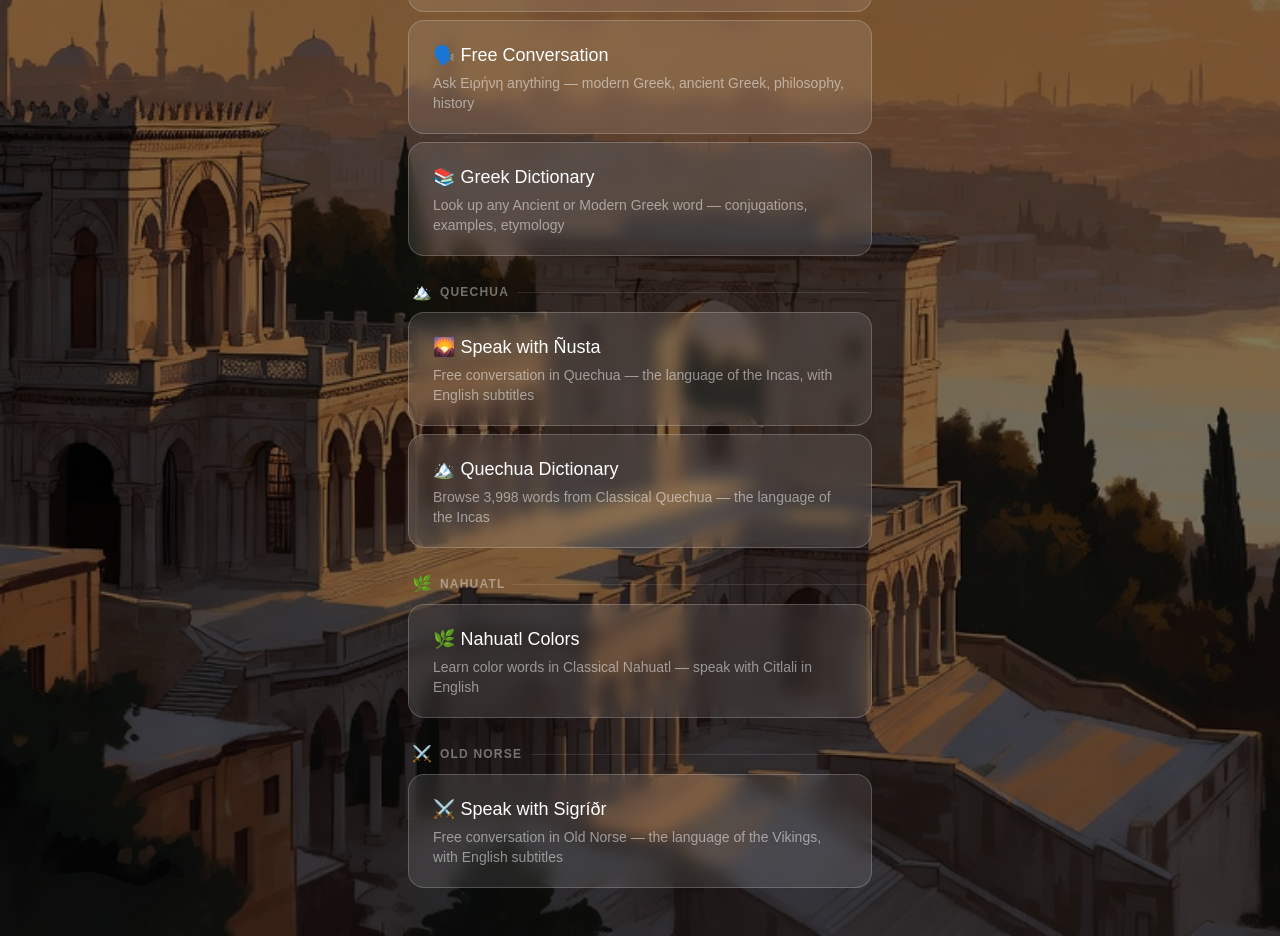
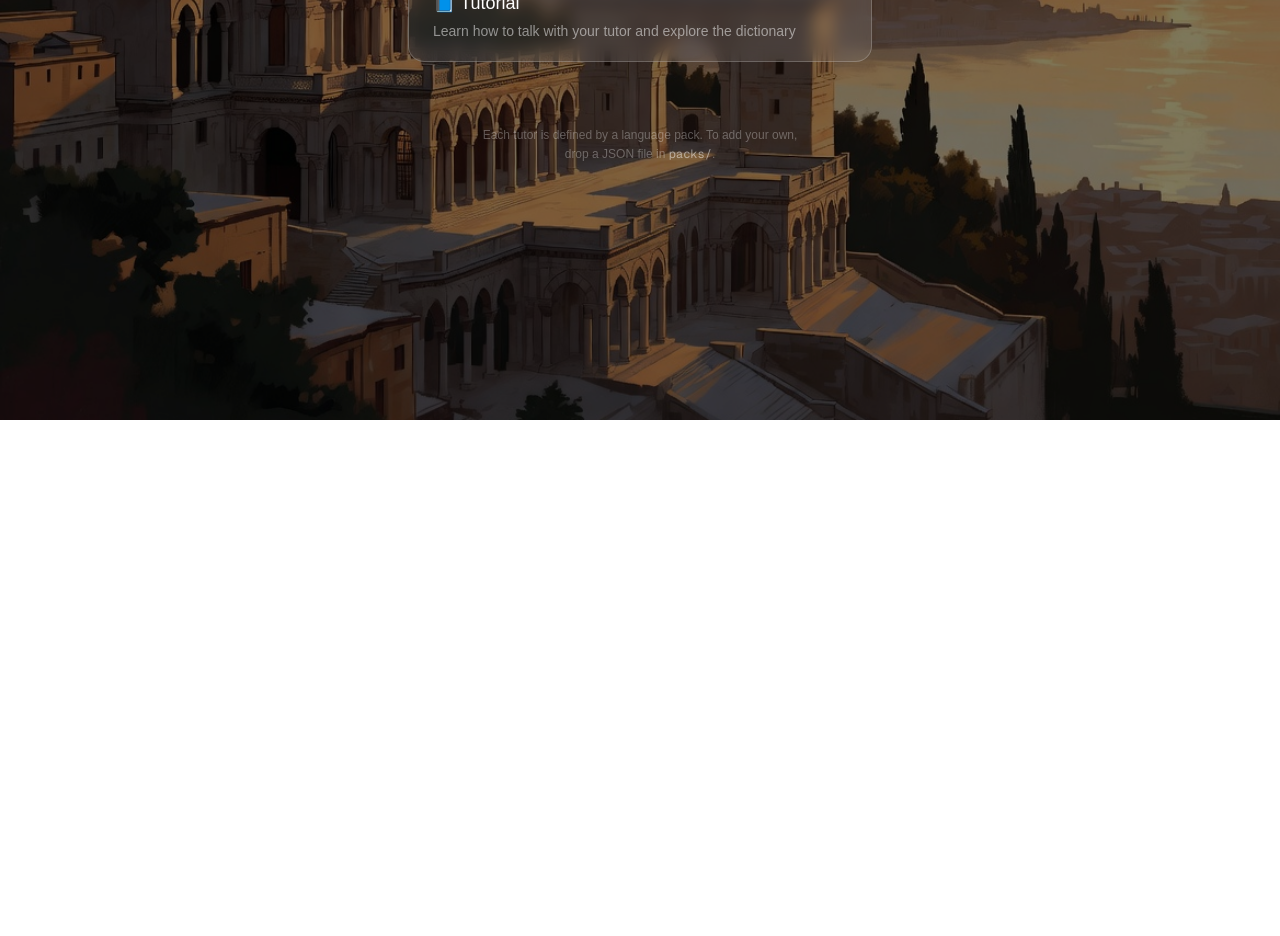
Before and after one commit to StanfordCS194/spr26-Team-25, a Next.js app in the folder frontend/: page /tutor in a window 1280 px wide. Shown: the part 380-1316 px from the top of the page. After the commit the page ends 800 px from the top, so only its background shows below. Built offline with nearby package versions, Linux system fonts and the light colour scheme.

Commit message:
rewrite tutor catalog as a pack-driven Server Component

```diff
--- a/frontend/app/tutor/page.tsx
+++ b/frontend/app/tutor/page.tsx
@@ -1,92 +1,73 @@
-'use client';
+import Link from 'next/link';
+import { listPacks } from '@/lib/language-pack/registry';
+import { readPackFromDisk } from '@/lib/language-pack/serverLoader';
+import type { LanguagePack, LanguageStatus } from '@/lib/language-pack/types';
 
-import { useRouter } from 'next/navigation';
-
-const BACKGROUNDS = [
-  '/backgrounds/atardecer_palacio.jpg',
-  '/backgrounds/atardecer_ruinas_realistas.jpg',
-  '/backgrounds/bg3.jpg',
-  '/backgrounds/bg4.jpg',
-  '/backgrounds/biblioteca_alejandria.jpg',
-  '/backgrounds/calle_jerusalen_dia.jpg',
-  '/backgrounds/lindo_mar.jpg',
-  '/backgrounds/mercado_dia_realista.jpg',
-  '/backgrounds/ruinas_noche_realista.jpg',
-];
-
-// Each category groups the mode buttons for one language.
-// To add a new language or mode, just add an entry here — no JSX changes needed.
-const CATEGORIES = [
-  {
-    label: 'Ancient Greek',
-    flag: '🏛️',
-    modes: [
+// Auxiliary modes (lessons, dictionaries) that aren't expressed in the pack
+// itself yet. Keyed by pack id. When the schema grows a `extras` block these
+// move into the pack JSON; for now this table is small and tracked here.
+const EXTRAS_BY_PACK: Record<
+  string,
+  { emoji: string; title: string; description: string; href: string }[]
+> = {
+  'ancient-greek': [
     {
       emoji: '📖',
-        title: 'Structured Lesson',
-        description: 'Learn the Ancient Greek alphabet step by step with Ειρήνη',
+      title: 'Structured alphabet lesson',
+      description: 'Step through the 24 letters with Ειρήνη, one at a time.',
       href: '/tutor/lesson/intro',
     },
     {
-        emoji: '🗣️',
-        title: 'Free Conversation',
-        description: 'Ask Ειρήνη anything — modern Greek, ancient Greek, philosophy, history',
-        href: '/tutor/conversation',
-      },
-      {
       emoji: '📚',
-        title: 'Greek Dictionary',
-        description: 'Look up any Ancient or Modern Greek word — conjugations, examples, etymology',
+      title: 'Greek dictionary',
+      description: 'Look up any word — conjugations, examples, etymology.',
       href: '/dictionary',
     },
   ],
-  },
-  {
-    label: 'Quechua',
-    flag: '🏔️',
-    modes: [
-      {
-        emoji: '🌄',
-        title: 'Speak with Ñusta',
-        description: 'Free conversation in Quechua — the language of the Incas, with English subtitles',
-        href: '/tutor/quechua',
-      },
+  quechua: [
     {
       emoji: '🏔️',
-        title: 'Quechua Dictionary',
-        description: 'Browse 3,998 words from Classical Quechua — the language of the Incas',
+      title: 'Quechua dictionary',
+      description: 'Browse 3,998 words from Classical Quechua.',
       href: '/tutor/quechua/dictionary',
     },
   ],
-  },
+  'old-norse': [
     {
-    label: 'Nahuatl',
-    flag: '🌿',
-    modes: [
-      {
-        emoji: '🌿',
-        title: 'Nahuatl Colors',
-        description: 'Learn color words in Classical Nahuatl — speak with Citlali in English',
-        href: '/tutor/nahuatl',
+      emoji: '🗡️',
+      title: 'Old Norse dictionary',
+      description: 'Eddic vocabulary with declension, examples, and word families.',
+      href: '/tutor/old-norse/dictionary',
     },
   ],
-  },
-  {
-    label: 'Old Norse',
-    flag: '⚔️',
-    modes: [
-      {
-        emoji: '⚔️',
-        title: 'Speak with Sigríðr',
-        description: 'Free conversation in Old Norse — the language of the Vikings, with English subtitles',
-        href: '/tutor/old-norse',
-      },
-    ],
-  },
-];
+};
 
-export default function TutorSelectPage() {
-  const router = useRouter();
+// Per-status emoji used as the section flag. Cheaper than a per-pack icon
+// field and gives the catalog a consistent visual rhythm.
+const STATUS_FLAG: Record<LanguageStatus, string> = {
+  vibrant: '🏛️',
+  endangered: '🌿',
+  dormant: '🗡️',
+  reconstructed: '✨',
+};
+
+const STATUS_TONE: Record<LanguageStatus, string> = {
+  vibrant: 'bg-emerald-500/20 text-emerald-200 border-emerald-400/40',
+  endangered: 'bg-amber-500/20 text-amber-200 border-amber-400/40',
+  dormant: 'bg-stone-500/20 text-stone-200 border-stone-400/40',
+  reconstructed: 'bg-violet-500/20 text-violet-200 border-violet-400/40',
+};
+
+async function loadAllPacks(): Promise<LanguagePack[]> {
+  const metas = listPacks();
+  const results = await Promise.allSettled(
+    metas.map((m) => readPackFromDisk(m.id)),
+  );
+  return results.flatMap((r) => (r.status === 'fulfilled' ? [r.value] : []));
+}
+
+export default async function TutorCatalogPage() {
+  const packs = await loadAllPacks();
   const background = '/backgrounds/bg4.jpg';
 
   return (
@@ -100,65 +81,93 @@
     >
       <div className="absolute inset-0 bg-black/50" />
 
-      <button
-        onClick={() => router.push('/')}
+      <Link
+        href="/"
         className="absolute top-4 left-4 z-20 text-white/70 hover:text-white text-sm"
       >
         ← Back to chat
-      </button>
+      </Link>
 
       <div className="relative z-10 flex flex-col items-center gap-8 px-6 py-12 text-center w-full max-w-lg">
-
         <div>
           <h1 className="text-white text-3xl font-semibold tracking-wide">Χρόνος</h1>
           <p className="text-white/60 text-sm mt-1">How would you like to learn today?</p>
         </div>
 
-        {/* Tutorial sits above the language categories since it applies to all of them */}
-        <button
-          onClick={() => router.push('/tutorial')}
+        <Link
+          href="/tutorial"
           className="w-full bg-white/10 hover:bg-white/20 backdrop-blur-sm border border-white/20 rounded-2xl px-6 py-5 text-left transition-all duration-200 group"
         >
           <p className="text-white text-lg font-medium group-hover:text-amber-300 transition-colors">
             📘 Tutorial
           </p>
           <p className="text-white/50 text-sm mt-1">
-            Learn how to talk with Ειρήνη and explore the dictionary
+            Learn how to talk with your tutor and explore the dictionary
           </p>
-        </button>
+        </Link>
 
         <div className="flex flex-col gap-6 w-full">
-          {CATEGORIES.map((category) => (
-            <div key={category.label} className="flex flex-col gap-2">
+          {packs.map((pack) => (
+            <PackSection key={pack.id} pack={pack} />
+          ))}
+        </div>
 
-              {/* Category label with a thin divider line to its right */}
+        <p className="text-white/30 text-xs max-w-xs leading-relaxed">
+          Each tutor is defined by a language pack. To add your own, drop a JSON
+          file in <code className="text-white/50">packs/</code>.
+        </p>
+      </div>
+    </main>
+  );
+}
+
+function PackSection({ pack }: { pack: LanguagePack }) {
+  const extras = EXTRAS_BY_PACK[pack.id] ?? [];
+
+  return (
+    <div className="flex flex-col gap-2">
       <div className="flex items-center gap-2 px-1">
-                <span className="text-base">{category.flag}</span>
+        <span className="text-base">{STATUS_FLAG[pack.status]}</span>
         <span className="text-white/40 text-xs font-semibold tracking-widest uppercase">
-                  {category.label}
+          {pack.displayName}
+        </span>
+        {pack.displayNameLocal && (
+          <span className="text-white/30 text-xs italic">
+            {pack.displayNameLocal}
+          </span>
+        )}
+        <span
+          className={`text-[10px] uppercase tracking-widest px-2 py-0.5 rounded-full border ${STATUS_TONE[pack.status]}`}
+        >
+          {pack.status}
         </span>
         <div className="flex-1 h-px bg-white/10" />
       </div>
 
-              {category.modes.map((mode) => (
-                <button
+      <Link
+        href={`/tutor/${pack.id}`}
+        className="w-full bg-white/10 hover:bg-white/20 backdrop-blur-sm border border-white/20 rounded-2xl px-6 py-5 text-left transition-all duration-200 group"
+      >
+        <p className="text-white text-lg font-medium group-hover:text-amber-300 transition-colors">
+          🗣️ Speak with {pack.tutor.name}
+        </p>
+        <p className="text-white/50 text-sm mt-1 line-clamp-2">
+          {pack.tutor.personaShort}
+        </p>
+      </Link>
+
+      {extras.map((mode) => (
+        <Link
           key={mode.href}
-                  onClick={() => router.push(mode.href)}
+          href={mode.href}
           className="w-full bg-white/10 hover:bg-white/20 backdrop-blur-sm border border-white/20 rounded-2xl px-6 py-5 text-left transition-all duration-200 group"
         >
           <p className="text-white text-lg font-medium group-hover:text-amber-300 transition-colors">
             {mode.emoji} {mode.title}
           </p>
-                  <p className="text-white/50 text-sm mt-1">
-                    {mode.description}
-                  </p>
-                </button>
+          <p className="text-white/50 text-sm mt-1">{mode.description}</p>
+        </Link>
       ))}
     </div>
-          ))}
-        </div>
-
-      </div>
-    </main>
   );
 }
```
Lines whose indentation alone changed are shown as unchanged.
